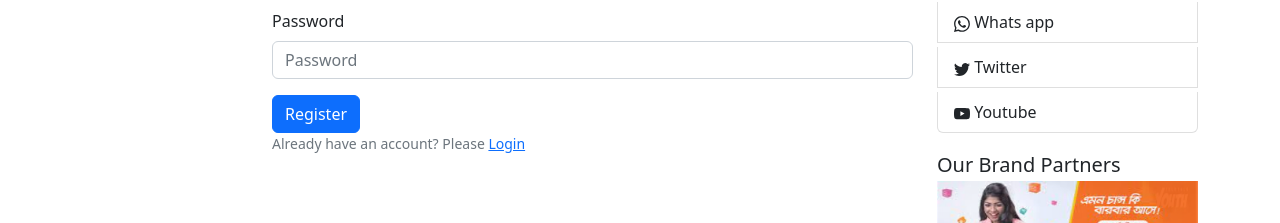
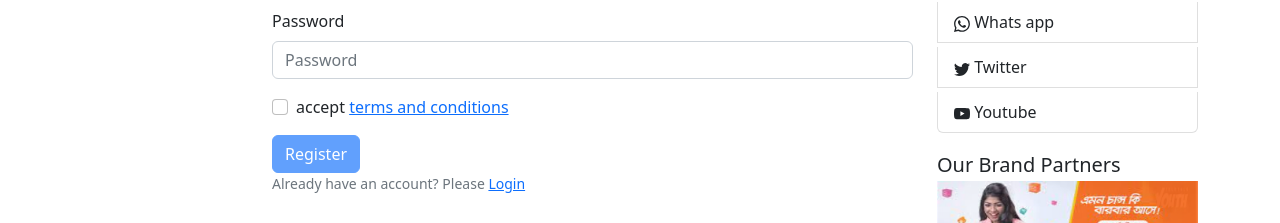
Before and after one commit to Rakibul187/news-portal-client, a React (Create React App) app: page /register in a window 1280 px wide. Shown: the part 329-552 px from the top of the page. Built offline with nearby package versions, Linux system fonts and the light colour scheme; no server answers.

Commit message:
apply terms & condition with registration

```diff
--- /dev/null
+++ b/src/Routes/PrivateRoute/PrivateRoute.js
@@ -0,0 +1,20 @@
+import React, { useContext } from 'react';
+import { Spinner } from 'react-bootstrap';
+import { Navigate, useLocation } from 'react-router-dom';
+import { AuthContext } from '../../contexts/AuthProvider/AuthProvider';
+
+const PrivateRoute = ({ children }) => {
+    const { user, loading } = useContext(AuthContext)
+    const location = useLocation()
+
+    if (loading) {
+        return <Spinner animation="grow" variant="primary" />
+    }
+    if (!user) {
+        return <Navigate to="/login" state={{ from: location }} replace />;
+    }
+
+    return children
+};
+
+export default PrivateRoute;
--- a/src/contexts/AuthProvider/AuthProvider.js
+++ b/src/contexts/AuthProvider/AuthProvider.js
@@ -6,11 +6,13 @@ export const AuthContext = createContext()
 const auth = getAuth(app)
 const AuthProvider = ({ children }) => {
     const [user, setUser] = useState(null)
+    const [loading, setLoading] = useState(true)
 
     useEffect(() => {
         const unsubscribe = onAuthStateChanged(auth, (currentUser) => {
             console.log('inside onauthstatechanged', currentUser)
             setUser(currentUser)
+            setLoading(false)
         })
         return () => {
             unsubscribe()
@@ -18,17 +20,21 @@ const AuthProvider = ({ children }) => {
     }, [])
 
     const createuser = (email, password) => {
+        setLoading(true)
         return createUserWithEmailAndPassword(auth, email, password)
     }
     const googleSignIn = (provider) => {
+        setLoading(true)
         return signInWithPopup(auth, provider)
     }
 
     const signIn = (email, password) => {
+        setLoading(true)
         return signInWithEmailAndPassword(auth, email, password)
     }
 
     const logOut = () => {
+        setLoading(true)
         return signOut(auth)
     }
 
@@ -37,7 +43,8 @@ const AuthProvider = ({ children }) => {
         googleSignIn,
         logOut,
         createuser,
-        signIn
+        signIn,
+        loading
     }
 
     return (
--- a/src/pages/Login/Login/Login.js
+++ b/src/pages/Login/Login/Login.js
@@ -1,12 +1,14 @@
 import React, { useContext, useState } from 'react';
 import { Button, Form } from 'react-bootstrap';
-import { Link, useNavigate } from 'react-router-dom';
+import { Link, useLocation, useNavigate } from 'react-router-dom';
 import { AuthContext } from '../../../contexts/AuthProvider/AuthProvider';
 
 const Login = () => {
     const { signIn } = useContext(AuthContext)
     const navigate = useNavigate()
     const [error, setError] = useState('')
+    const location = useLocation()
+    let from = location.state?.from?.pathname || "/";
 
     const handleLogin = event => {
         event.preventDefault()
@@ -19,7 +21,7 @@ const Login = () => {
                 const user = result.user
                 console.log(user)
                 form.reset()
-                navigate('/')
+                navigate(from, { replace: true });
                 setError('')
             })
             .catch(error => {
--- a/src/pages/Login/Register/Register.js
+++ b/src/pages/Login/Register/Register.js
@@ -1,12 +1,15 @@
 import React, { useContext, useState } from 'react';
 import { Button, Form } from 'react-bootstrap';
-import { Link, useNavigate } from 'react-router-dom';
+import { Link, useLocation, useNavigate } from 'react-router-dom';
 import { AuthContext } from '../../../contexts/AuthProvider/AuthProvider';
 
 const Register = () => {
     const { createuser } = useContext(AuthContext)
     const navigate = useNavigate()
     const [error, setError] = useState('')
+    const [accepted, setAccepted] = useState(false)
+    const location = useLocation()
+    let from = location.state?.from?.pathname || "/";
 
     const handleSignin = event => {
         event.preventDefault()
@@ -16,12 +19,13 @@ const Register = () => {
         const email = form.email.value
         const password = form.password.value
 
+
         createuser(email, password)
             .then(result => {
                 const user = result.user
                 console.log(user)
                 form.reset('')
-                navigate('/')
+                navigate(from, { replace: true });
                 setError('')
             })
             .catch(error => {
@@ -29,6 +33,11 @@ const Register = () => {
                 setError(error.message)
             })
     }
+
+    const handleAccepted = event => {
+        setAccepted(event.target.checked)
+    }
+
     return (
         <div>
             <Form onSubmit={handleSignin}>
@@ -48,7 +57,13 @@ const Register = () => {
                     <Form.Label>Password</Form.Label>
                     <Form.Control name='password' type="password" placeholder="Password" required />
                 </Form.Group>
-                <Button variant="primary" type="submit">
+                <Form.Group className="mb-3" controlId="formBasicCheckbox">
+                    <Form.Check
+                        type="checkbox"
+                        onClick={handleAccepted}
+                        label={<>accept <Link to='/terms'>terms and conditions</Link></>} />
+                </Form.Group>
+                <Button variant="primary" type="submit" disabled={!accepted}>
                     Register
                 </Button>
                 <Form.Text>
@@ -56,7 +71,7 @@ const Register = () => {
                     <p>Already have an account? Please <Link to='/login'>Login</Link></p>
                 </Form.Text>
             </Form>
-        </div>
+        </div >
     );
 };
 
--- /dev/null
+++ b/src/pages/TermsAndCon/TermsAndCon.js
@@ -0,0 +1,13 @@
+import React from 'react';
+import { Link } from 'react-router-dom';
+
+const TermsAndCon = () => {
+    return (
+        <div>
+            <p>Our terms and conditioons</p>
+            <p>Back to <Link to='/register'>Register</Link></p>
+        </div>
+    );
+};
+
+export default TermsAndCon;
```
Also changed, not shown: src/Routes/Routes/Routes.js (+6 -1 lines).
